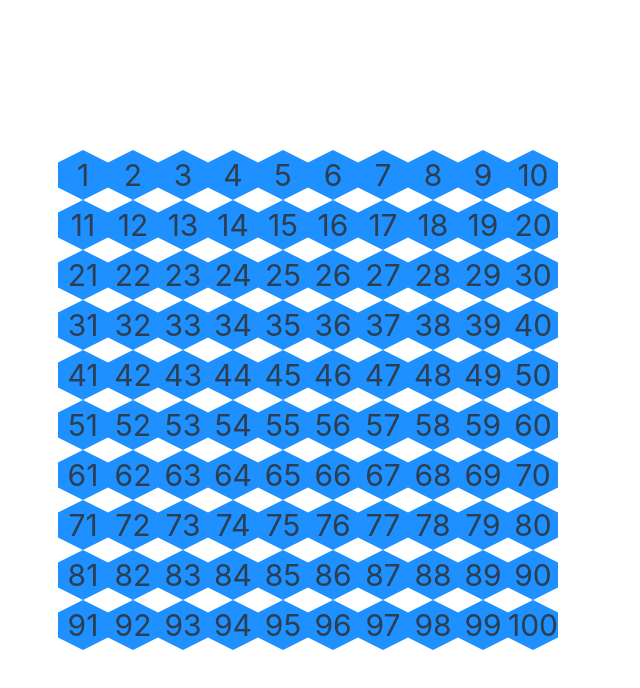
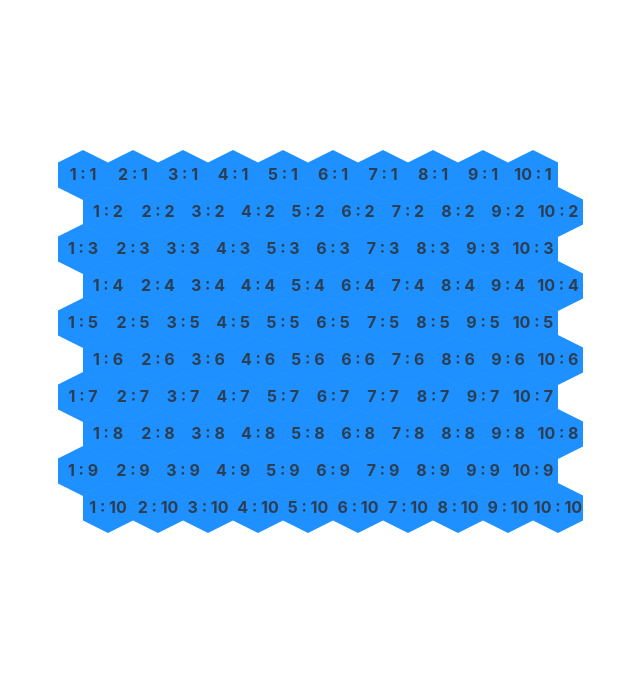
Before and after one commit to mullerow/PLANTAS-Vue, a Vue app: page / in a window 1280 px wide. Shown: the top 688 px of the page, without its empty margins (82-722 px from the left). Built offline with nearby package versions, Linux system fonts and the light colour scheme.

Commit message:
chore: a 10 x 10 hexagon field for test added

```diff
--- a/src/components/HexagonTile.vue
+++ b/src/components/HexagonTile.vue
@@ -4,8 +4,15 @@
       class="hexagon-tile"
       v-for="hexagon in store.playgroundData.hexagonData"
       :key="hexagon.hexagonId"
+      @mouseover="handleMouseHover(hexagon)"
+      :class="{
+        'hexagon-tile': true
+      }"
+      :style="{
+        transform: `translateX(${hexagon.additionalXShiftOfHexagon}px)translateY(${hexagon.additionalYShiftOfHexagon}px)`
+      }"
     >
-      <h2>{{ hexagon.hexagonId }}</h2>
+      <h2>{{ hexagon.hexagonXCoordinate }} : {{ hexagon.hexagonYCoordinate }}</h2>
     </div>
   </div>
 </template>
@@ -16,6 +23,16 @@ export default {
   data() {
     return {
       store: storeData()
+    }
+  },
+  methods: {
+    shiftEvenRowsOfHexagons(hexagon) {
+      if (hexagon.hexagonYCoordinate % 2 === 0) {
+        return true
+      } else return false
+    },
+    handleMouseHover(hexagon) {
+      hexagon.hovered = true
     }
   }
 }
@@ -31,6 +48,10 @@ export default {
   align-items: center;
   justify-content: center;
   flex-wrap: wrap;
+  position: relative;
+}
+.hexagon-tile:hover {
+  background-color: goldenrod;
 }
 .hexagon-container {
   display: flex;
@@ -38,6 +59,7 @@ export default {
   width: 500px;
 }
 h2 {
-  font-size: 30px;
+  font-size: 16px;
+  font-weight: bold;
 }
 </style>
--- a/src/stores/store.js
+++ b/src/stores/store.js
@@ -12,10 +12,36 @@ export const storeData = defineStore('store', {
     createHexagons() {
       for (let y = 1; y <= this.playgroundData.amountRows; y++) {
         for (let x = 1; x <= this.playgroundData.amountColumns; x++) {
+          let yShiftOfHexagon = 0
+          let xShiftOfHexagon = 0
+          if (y % 2 === 0) {
+            xShiftOfHexagon = 25
+          }
+          if (y === 2) {
+            yShiftOfHexagon = -13
+          } else if (y === 3) {
+            yShiftOfHexagon = -26
+          } else if (y === 4) {
+            yShiftOfHexagon = -39
+          } else if (y === 5) {
+            yShiftOfHexagon = -52
+          } else if (y === 6) {
+            yShiftOfHexagon = -65
+          } else if (y === 7) {
+            yShiftOfHexagon = -78
+          } else if (y === 8) {
+            yShiftOfHexagon = -91
+          } else if (y === 9) {
+            yShiftOfHexagon = -104
+          } else if (y === 10) {
+            yShiftOfHexagon = -117
+          }
           let hexagonObject = {
             hexagonId: y * this.playgroundData.amountColumns + x - 10,
             hexagonXCoordinate: x,
-            hexagonYCoordinate: y
+            hexagonYCoordinate: y,
+            additionalYShiftOfHexagon: yShiftOfHexagon,
+            additionalXShiftOfHexagon: xShiftOfHexagon
           }
           this.playgroundData.hexagonData.push(hexagonObject)
         }
```
